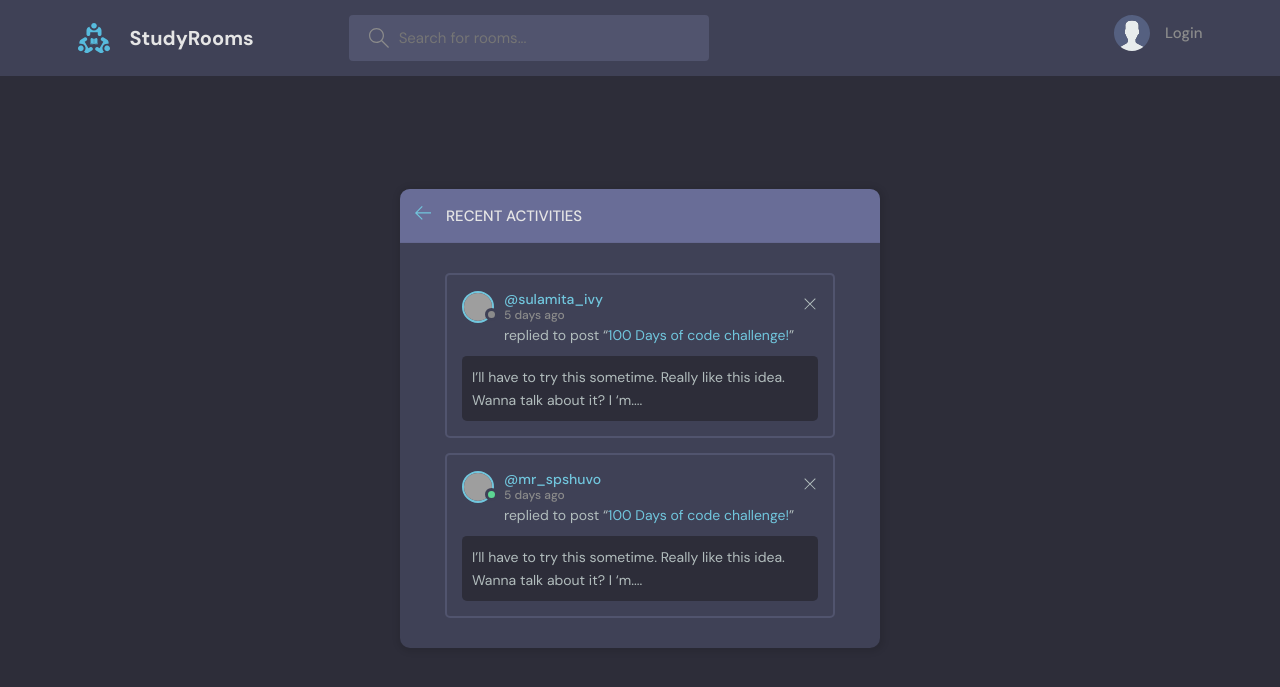
After one commit to claudiols1979/studygroups, a Django app: template studygroup/base/templates/base/activity.html in a window 1280 px wide. The commit adds this page. Shown: the top 687 px of the page. Run offline with Django 3.2, Linux system fonts and the light colour scheme; the template is opened without the code that fills it, so the values that code supplies are empty; grey boxes are pictures that could not be loaded.

Commit message:
work activity component

```diff
--- /dev/null
+++ b/studygroup/base/templates/base/activity.html
@@ -0,0 +1,86 @@
+{% extends 'main.html' %}
+
+{% block content %}
+    <main class="layout">
+      <div class="container">
+        <div class="layout__box">
+          <div class="layout__boxHeader">
+            <div class="layout__boxTitle">
+              <a href="index.html">
+                <svg version="1.1" xmlns="http://www.w3.org/2000/svg" width="32" height="32" viewBox="0 0 32 32">
+                  <title>arrow-left</title>
+                  <path
+                    d="M13.723 2.286l-13.723 13.714 13.719 13.714 1.616-1.611-10.96-10.96h27.625v-2.286h-27.625l10.965-10.965-1.616-1.607z"
+                  ></path>
+                </svg>
+              </a>
+              <h3>Recent Activities</h3>
+            </div>
+          </div>
+
+          <div class="activities-page layout__body">
+            <div class="activities__box">
+              <div class="activities__boxHeader roomListRoom__header">
+                <a href="profile.html" class="roomListRoom__author">
+                  <div class="avatar avatar--small">
+                    <img src="https://randomuser.me/api/portraits/women/11.jpg" />
+                  </div>
+                  <p>
+                    @sulamita_ivy
+                    <span>5 days ago</span>
+                  </p>
+                </a>
+                <div class="roomListRoom__actions">
+                  <a href="#">
+                    <svg version="1.1" xmlns="http://www.w3.org/2000/svg" width="32" height="32" viewBox="0 0 32 32">
+                      <title>remove</title>
+                      <path
+                        d="M27.314 6.019l-1.333-1.333-9.98 9.981-9.981-9.981-1.333 1.333 9.981 9.981-9.981 9.98 1.333 1.333 9.981-9.98 9.98 9.98 1.333-1.333-9.98-9.98 9.98-9.981z"
+                      ></path>
+                    </svg>
+                  </a>
+                </div>
+              </div>
+              <div class="activities__boxContent">
+                <p>replied to post “<a href="room.html">100 Days of code challenge!</a>”</p>
+                <div class="activities__boxRoomContent">
+                  I’ll have to try this sometime. Really like this idea. Wanna talk about it? I ‘m....
+                </div>
+              </div>
+            </div>
+
+            <div class="activities__box">
+              <div class="activities__boxHeader roomListRoom__header">
+                <a href="profile.html" class="roomListRoom__author">
+                  <div class="avatar avatar--small active">
+                    <img src="https://randomuser.me/api/portraits/men/13.jpg" />
+                  </div>
+                  <p>
+                    @mr_spshuvo
+                    <span>5 days ago</span>
+                  </p>
+                </a>
+                <div class="roomListRoom__actions">
+                  <a href="#">
+                    <svg version="1.1" xmlns="http://www.w3.org/2000/svg" width="32" height="32" viewBox="0 0 32 32">
+                      <title>remove</title>
+                      <path
+                        d="M27.314 6.019l-1.333-1.333-9.98 9.981-9.981-9.981-1.333 1.333 9.981 9.981-9.981 9.98 1.333 1.333 9.981-9.98 9.98 9.98 1.333-1.333-9.98-9.98 9.98-9.981z"
+                      ></path>
+                    </svg>
+                  </a>
+                </div>
+              </div>
+              <div class="activities__boxContent">
+                <p>replied to post “<a href="room.html">100 Days of code challenge!</a>”</p>
+                <div class="activities__boxRoomContent">
+                  I’ll have to try this sometime. Really like this idea. Wanna talk about it? I ‘m....
+                </div>
+              </div>
+            </div>
+          </div>
+        </div>
+      </div>
+    </main>
+
+{% endblock content %}
--- a/studygroup/base/templates/base/feed_component.html
+++ b/studygroup/base/templates/base/feed_component.html
@@ -2,7 +2,7 @@
 {% for room in rooms %}
 <div class="roomListRoom">
     <div class="roomListRoom__header">
-      <a href="{% url 'user-profile' user.id %}" class="roomListRoom__author">
+      <a href="#" class="roomListRoom__author"> <!--{% url 'user-profile' user.id %}-->
         <div class="avatar avatar--small">
           <img src="https://randomuser.me/api/portraits/women/11.jpg" />
         </div>
--- a/studygroup/base/templates/base/home.html
+++ b/studygroup/base/templates/base/home.html
@@ -24,8 +24,8 @@
               </label>
             </form>
             <div class="mobile-menuItems">
-              <a class="btn btn--main btn--pill" href="#">Browse Topics</a>
-              <a class="btn btn--main btn--pill" href="#">Recent Activities</a>
+              <a class="btn btn--main btn--pill" href="{% url 'topics' %}">Browse Topics</a>
+              <a class="btn btn--main btn--pill" href="{% url 'activity' %}">Recent Activities</a>
             </div>
           </div>
 
--- a/studygroup/base/templates/base/topics_components.html
+++ b/studygroup/base/templates/base/topics_components.html
@@ -12,7 +12,7 @@
       </li>
       {% endfor %}
     </ul>
-    <a class="btn btn--link" href="topics.html">
+    <a class="btn btn--link" href="{% url 'topics' %}">
       More
       <svg version="1.1" xmlns="http://www.w3.org/2000/svg" width="32" height="32" viewBox="0 0 32 32">
         <title>chevron-down</title>
--- a/studygroup/base/urls.py
+++ b/studygroup/base/urls.py
@@ -14,4 +14,6 @@ urlpatterns = [
     path('delete-room/<int:pk>/', views.deleteRoom, name='delete-room'),
     path('delete-message/<int:pk>/', views.deleteMessage, name="delete-message"),
     path('update-user/', views.updateUser, name="update-user"),
+    path('topics/', views.topicsPage, name="topics"),
+    path('activity/', views.activityPage, name="activity"),
 ]
--- a/studygroup/studygroup/settings.py
+++ b/studygroup/studygroup/settings.py
@@ -25,7 +25,7 @@ SECRET_KEY = 'django-insecure-3&m=@#45ayo$73jw1jcal8ag1m9n-qzbewkpl7i+jqv$v##k5t
 # SECURITY WARNING: don't run with debug turned on in production!
 DEBUG = True
 
-ALLOWED_HOSTS = ['*', '192.168.100.16', '127.0.0.1']
+ALLOWED_HOSTS = ['*', '192.168.100.113', '127.0.0.1']
 
 
 # Application definition
--- a/tracking_video.txt
+++ b/tracking_video.txt
@@ -1,5 +1,5 @@
 https://www.youtube.com/watch?v=PtQiiknWUcI
-5:38:14 > enhance for mobile version
+5:47:44 > work on mobile recent activities
 
 Stopper:   Reverse for 'user-profile' with arguments '('',)' not found. 1 pattern(s) tried: ['profile/(?P<pk>[^/]+)/\\Z']
 <a href="{% url 'user-profile' room.host.id %}">@{{room.host.username}}</a>
```
Also changed, not shown: studygroup/base/templates/base/topics.html (added, +53 -0 lines), studygroup/base/views.py (+12 -1 lines), studygroup/db.sqlite3.
